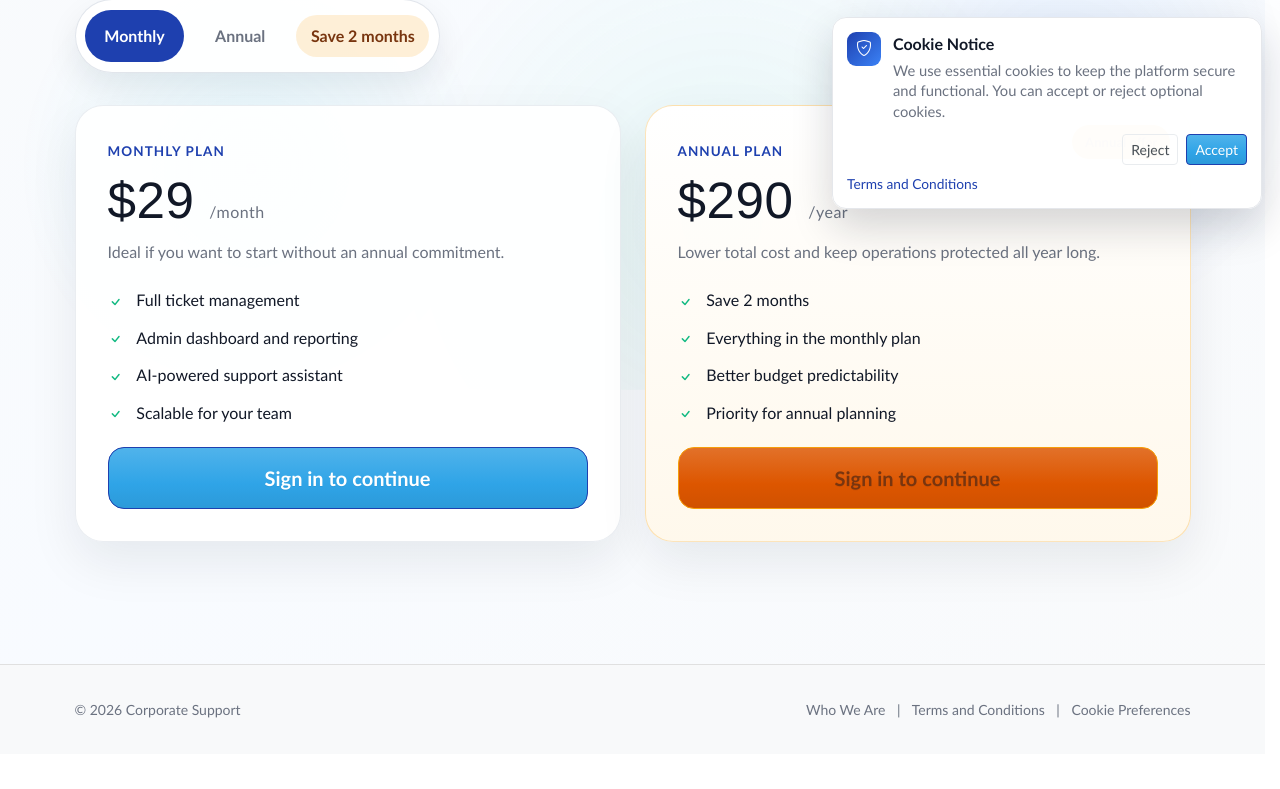
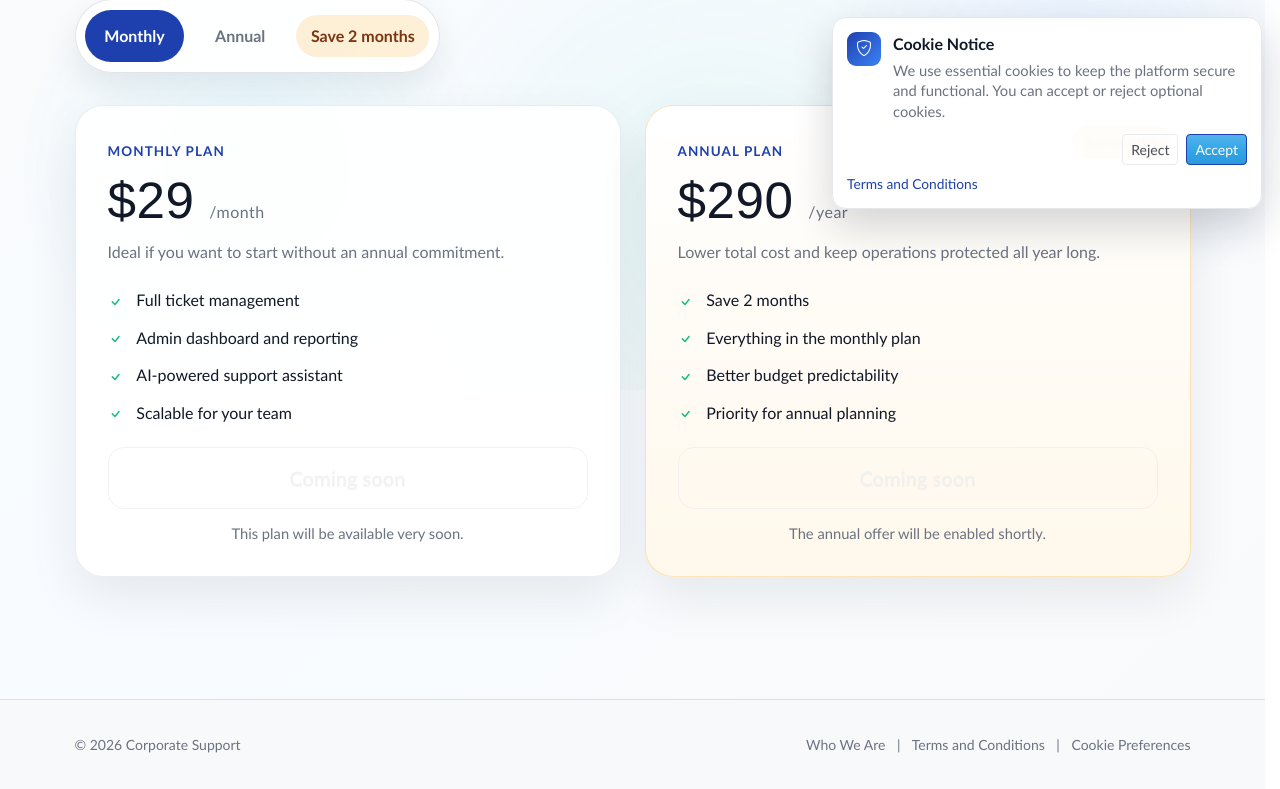
Before and after one commit to bryanzs1/sistema-soporte-tecnico, a Flask app: page /pricing in a window 1280 px wide. Shown: the part 571-1360 px from the top of the page. Before the commit the page ends 1289 px from the top, so only its background shows below. Run offline with Flask 3, Linux system fonts and the light colour scheme; some libraries are stand-ins or nearby versions.

Commit message:
Show coming soon state for unavailable pricing plans

```diff
--- a/app/static/style.css
+++ b/app/static/style.css
@@ -383,6 +383,14 @@
     border-radius: 16px;
     padding: 0.95rem 1.2rem;
     font-weight: 800;
+}
+
+.plan-status-note {
+    margin: 0.8rem 0 0;
+    text-align: center;
+    color: var(--color-text-secondary);
+    font-size: 0.92rem;
+    line-height: 1.5;
 }
 
 .pricing-footnote {
--- a/app/templates/pricing.html
+++ b/app/templates/pricing.html
@@ -54,6 +54,11 @@
           <button type="button" class="btn btn-primary btn-lg pricing-checkout-btn" data-plan="monthly">
             {{ 'Suscribirme mensual' if is_es else 'Subscribe monthly' }}
           </button>
+          {% elif not has_monthly_price %}
+          <button type="button" class="btn btn-outline-secondary btn-lg" disabled>
+            {{ 'Próximamente' if is_es else 'Coming soon' }}
+          </button>
+          <p class="plan-status-note">{{ 'Este plan estará disponible muy pronto.' if is_es else 'This plan will be available very soon.' }}</p>
           {% elif current_user.is_authenticated and not current_user.is_admin() %}
           <a href="{{ url_for('main.index') }}" class="btn btn-outline-primary btn-lg">{{ 'Solicitar acceso al administrador' if is_es else 'Ask your admin for access' }}</a>
           {% else %}
@@ -80,6 +85,11 @@
           <button type="button" class="btn btn-warning btn-lg pricing-checkout-btn" data-plan="annual">
             {{ 'Elegir plan anual' if is_es else 'Choose annual plan' }}
           </button>
+          {% elif not has_annual_price %}
+          <button type="button" class="btn btn-outline-secondary btn-lg" disabled>
+            {{ 'Próximamente' if is_es else 'Coming soon' }}
+          </button>
+          <p class="plan-status-note">{{ 'La oferta anual se activará en breve.' if is_es else 'The annual offer will be enabled shortly.' }}</p>
           {% elif current_user.is_authenticated and not current_user.is_admin() %}
           <a href="{{ url_for('main.index') }}" class="btn btn-outline-warning btn-lg">{{ 'Solicitar acceso al administrador' if is_es else 'Ask your admin for access' }}</a>
           {% else %}
```
